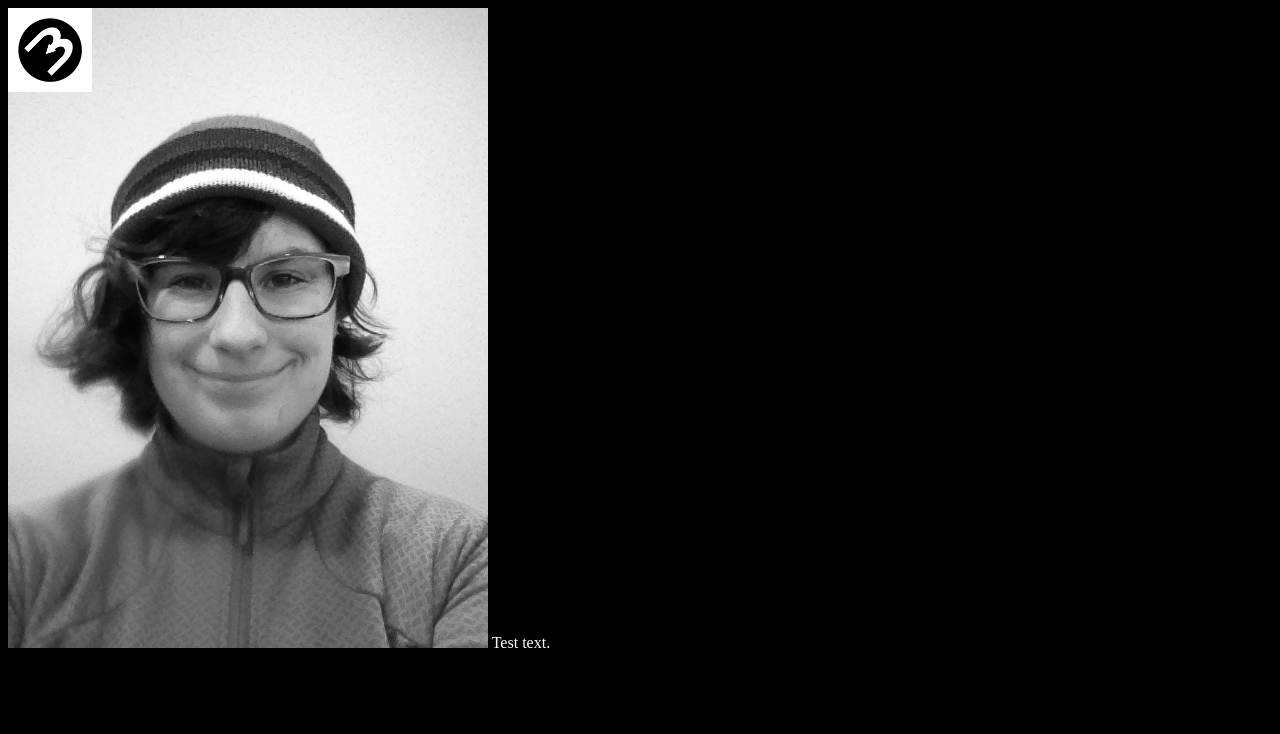
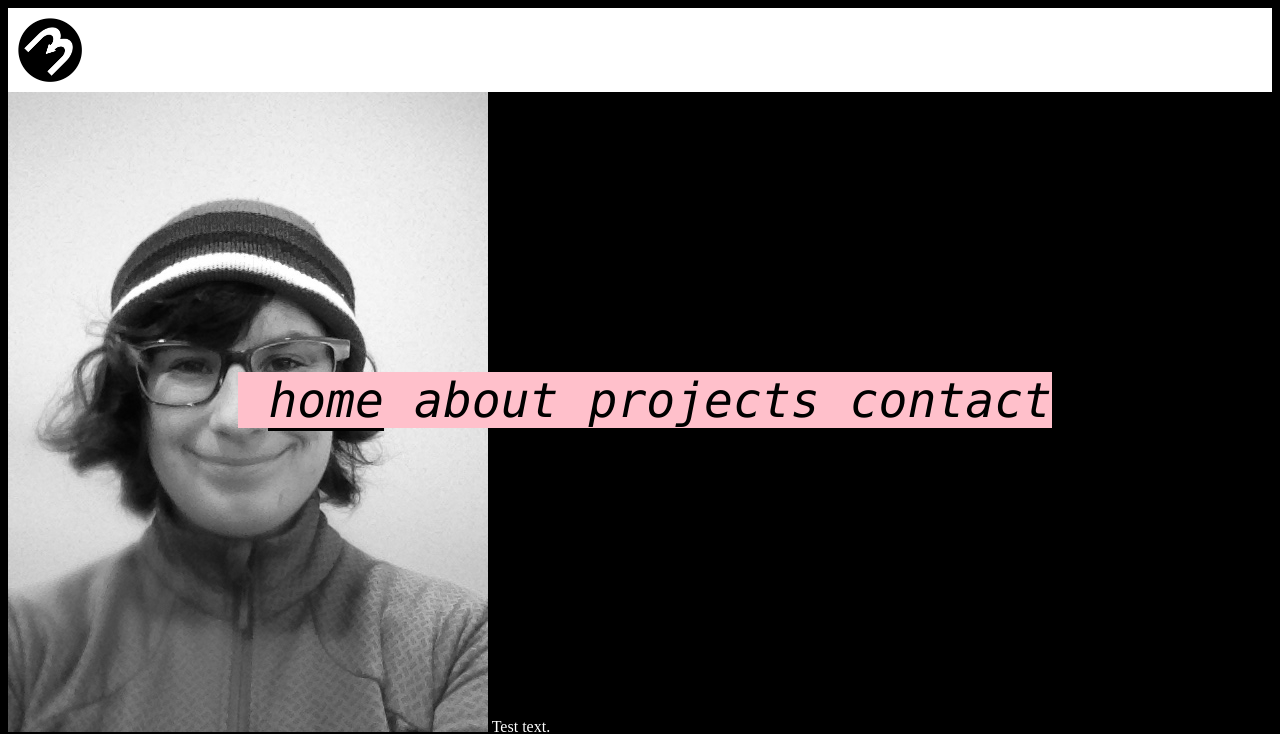
Before and after one commit to athenaie/me, a PHP site: page / in a window 1280 px wide. Shown: the top 734 px of the page. Run offline with PHP 8.4, Linux system fonts and the light colour scheme.

Commit message:
Make header position static.

```diff
--- a/style.css
+++ b/style.css
@@ -33,7 +33,7 @@ header a:hover {
 
 
 header {
-  position: absolute;
+  position: static;
   background-color: white;
   color: black;
 }
```
